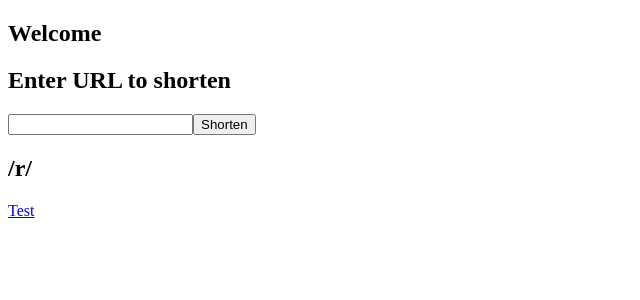
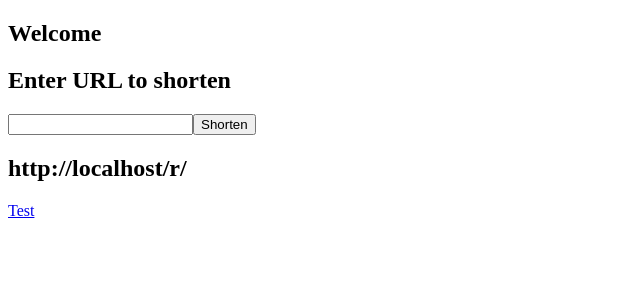
Before and after one commit to davidevanlovett/brandon_special_challenge, a React (Create React App) app in the folder client/: page / in a window 1280 px wide. Shown: the top 300 px of the page, without its empty margins (0-640 px from the left). Built offline with nearby package versions, Linux system fonts and the light colour scheme.

Commit message:
Final changes to get it ready for heroku

```diff
--- a/client/src/pages/Home.js
+++ b/client/src/pages/Home.js
@@ -17,7 +17,7 @@ export default function Home() {
             <h2>Enter URL to shorten</h2>
             <input type="text" onChange={event => setUrl(event.target.value)} />
             <button onClick={shortenURL}>Shorten </button>
-            <h2>/r/{shortened}</h2>
+            <h2>{window.location.href}r/{shortened}</h2>
             <Link to={`/r/${shortened}`}>Test</Link>
         </>
     )
--- a/package.json
+++ b/package.json
@@ -7,7 +7,9 @@
     "test": "echo \"Error: no test specified\" && exit 1",
     "start": "cd server && npm run start",
     "dev": "concurrently \"cd server && nodemon server.js\" \"cd client && npm run start\"",
-    "install": "concurrently \"cd client && npm install\" \"cd server && npm install\""
+    "install": "concurrently \"cd client && npm install\" \"cd server && npm install\"",
+    "build": "cd client && npm run build",
+    "heroku-postbuild": "npm run build"
   },
   "author": "Me",
   "license": "ISC",
```
Also changed, not shown: 1 other file (tests, documents, lock files or other folders).
